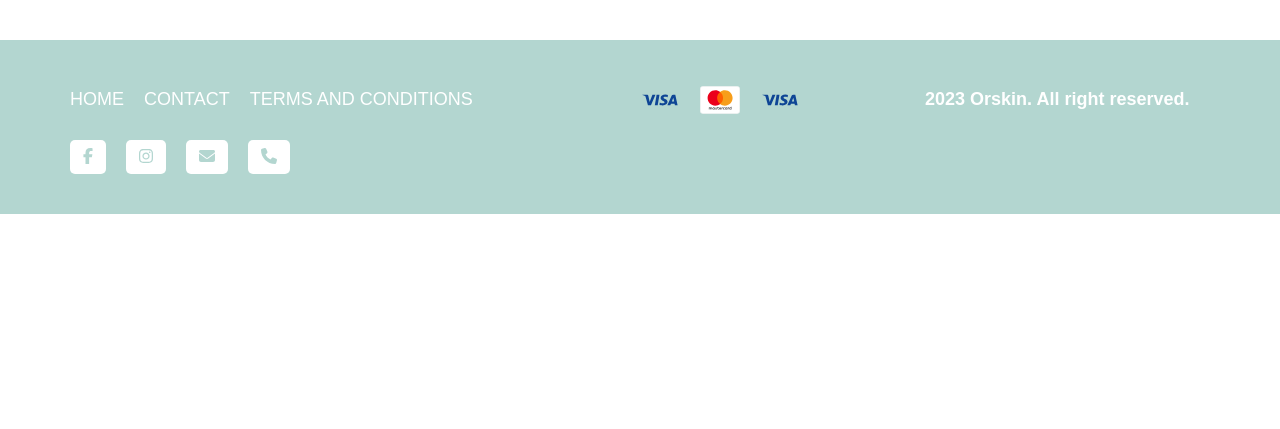
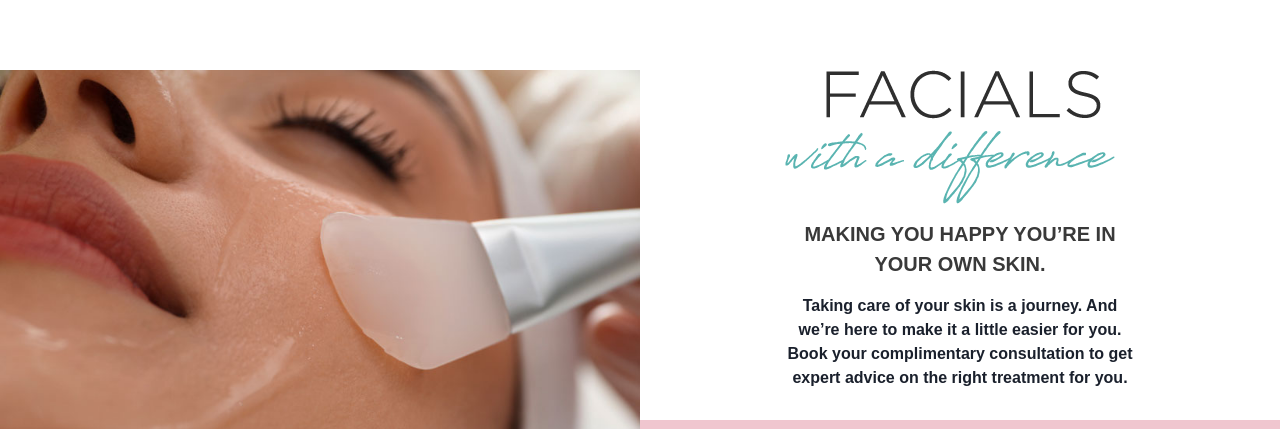
Before and after one commit to AyxanAmirov/Orskin-Front, a React (Vite) app: page / in a window 1280 px wide. Shown: the part 2367-2796 px from the top of the page. Before the commit the page ends 2581 px from the top, so only its background shows below. Built offline with nearby package versions, Linux system fonts and the light colour scheme; no server answers.

Commit message:
home update 3

```diff
--- a/src/User/components/slider/slider.jsx
+++ b/src/User/components/slider/slider.jsx
@@ -27,10 +27,10 @@ const Slider = ({data}) => {
           <div className="max-w-[700px] flex flex-col gap-[60px] text-center">
             <h3 className="text-[40px] text-[#2f2f2f]">WHAT OUR CLIENTS SAY</h3>
             <p className="text-xl text-[#393939] font-bold">
-              {data[currentIndex].desc}
+              {data[currentIndex]?.desc}
             </p>
             <h5 className="font-[400] tracking-[5px]">
-              {data[currentIndex].author}
+              {data[currentIndex]?.author}
             </h5>
           </div>
           <div className="absolute bottom-4 flex gap-2">
--- a/src/User/layout/navbar.jsx
+++ b/src/User/layout/navbar.jsx
@@ -10,7 +10,7 @@ function Navbar() {
       <div className="container">
         <div className="flex justify-between">
           <div className="col-lg-2">
-            <img src={Logo} alt="company" />
+            <Link to={"/"}><img src={Logo} alt="company" /></Link>
           </div>
           <div className="col-lg-8">
             <div className="flex px-[40px] justify-between flex-col items-end w-full gap-[20px]">
--- a/src/User/pages/home/home.jsx
+++ b/src/User/pages/home/home.jsx
@@ -1,15 +1,23 @@
-import React from "react";
+import React, { useEffect, useState } from "react";
 import HomeSlider from "../../components/HomeSlider/HomeSlider.jsx";
 import CosmeticMarka1 from "../../assets/images/dmg-logo.png";
 import CosmeticMarka2 from "../../assets/images/darma-logo copy.png";
 import CosmeticMarka3 from "../../assets/images/nano-logo.png";
 import CosmeticMarka4 from "../../assets/images/nuro-logo.png";
+import HomeBanner from "../../assets/images/facial-banner.jpg";
+import FacialTitle from "../../assets/images/facial-title.png";
 import Products from "../../components/products/products.jsx";
+import { Link } from "react-router-dom";
+import Slider from "../../components/slider/slider.jsx"
+import axios from "axios";
+//home slider
 const slides = [
   { image: "https://orskin.ae/wp-content/uploads/2023/07/home-banner1.jpg" },
   { image: "https://orskin.ae/wp-content/uploads/2023/07/home-banner2.jpg" },
   { image: "https://orskin.ae/wp-content/uploads/2023/07/home-banner3.jpg" },
 ];
+
+//shop products
 const productData = [
   {
     imgSrc:
@@ -30,7 +38,28 @@ const productData = [
     price: "AED 496.32 + VAT",
   },
 ];
+
 function Home() {
+  //slider
+  const [data, setData] = useState([]);
+
+  useEffect(() => {
+    const getData = async () => {
+      try {
+        const response = await axios.get(
+          "https://6622d9c13e17a3ac846e1a5a.mockapi.io/books"
+        );
+        const result = response.data;
+
+        setData(result);
+      } catch (error) {
+        console.error("Veri çekme hatası:", error);
+      }
+    };
+
+    getData();
+  }, []);
+
   return (
     <>
       <HomeSlider slides={slides} />
@@ -59,14 +88,35 @@ function Home() {
           </h4>
           <div className="grid  grid-cols-1 md:grid-cols-2 lg:grid-cols-3 xl:grid-cols-3 justify-between pb-[50px]">
             {productData.map((product, index) => (
-              <Products
-                key={index}
-                product={product}
-              />
+              <Products key={index} product={product} />
             ))}
           </div>
         </div>
       </div>
+      <div className="flex mt-[30px]">
+        <div className="col-lg-6">
+          <img src={HomeBanner} alt="banner" />
+        </div>
+        <div className="col-lg-6">
+          <div className="flex flex-col items-center text-center gap-[30px]">
+            <div className="max-w-[350px]">
+              <img src={FacialTitle} alt="title" />
+              <h4 className="text-[#393939] font-bold text-[20px] my-[15px]">
+                MAKING YOU HAPPY YOU’RE IN YOUR OWN SKIN.
+              </h4>
+              <p className="font-bold">
+                Taking care of your skin is a journey. And we’re here to make it
+                a little easier for you. Book your complimentary consultation to
+                get expert advice on the right treatment for you.
+              </p>
+            </div>
+            <button className="w-full p-[10px] bg-[#f0c6cf] hover:bg-[#EDE1D4] duration-[.3s]">
+              <Link>Book Now</Link>
+            </button>
+          </div>
+        </div>
+      </div>
+      <Slider data={data} />
     </>
   );
 }
```
Also changed, not shown: src/User/assets/images/facial-banner.jpg (added), src/User/assets/images/facial-title.png (added).
